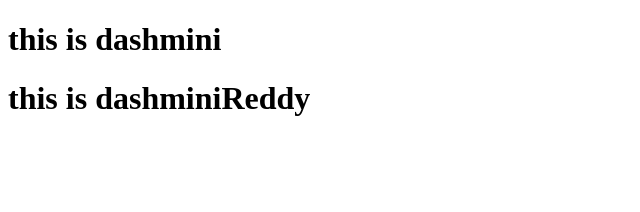
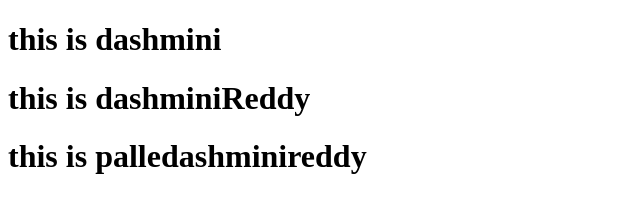
Before and after one commit to PalleDashmini/GITHUB, a plain HTML site: page index.html in a window 1280 px wide. Shown: the whole page, without its empty margins (0-640 px from the left). Drawn offline with Linux system fonts and the light colour scheme.

Commit message:
version3

```diff
--- a/index.html
+++ b/index.html
@@ -8,6 +8,6 @@
 <body>
     <h1>this is dashmini</h1>
     <h1>this is dashminiReddy</h1>
-
+    <h1>this is palledashminireddy</h1>
 </body>
 </html>
```
